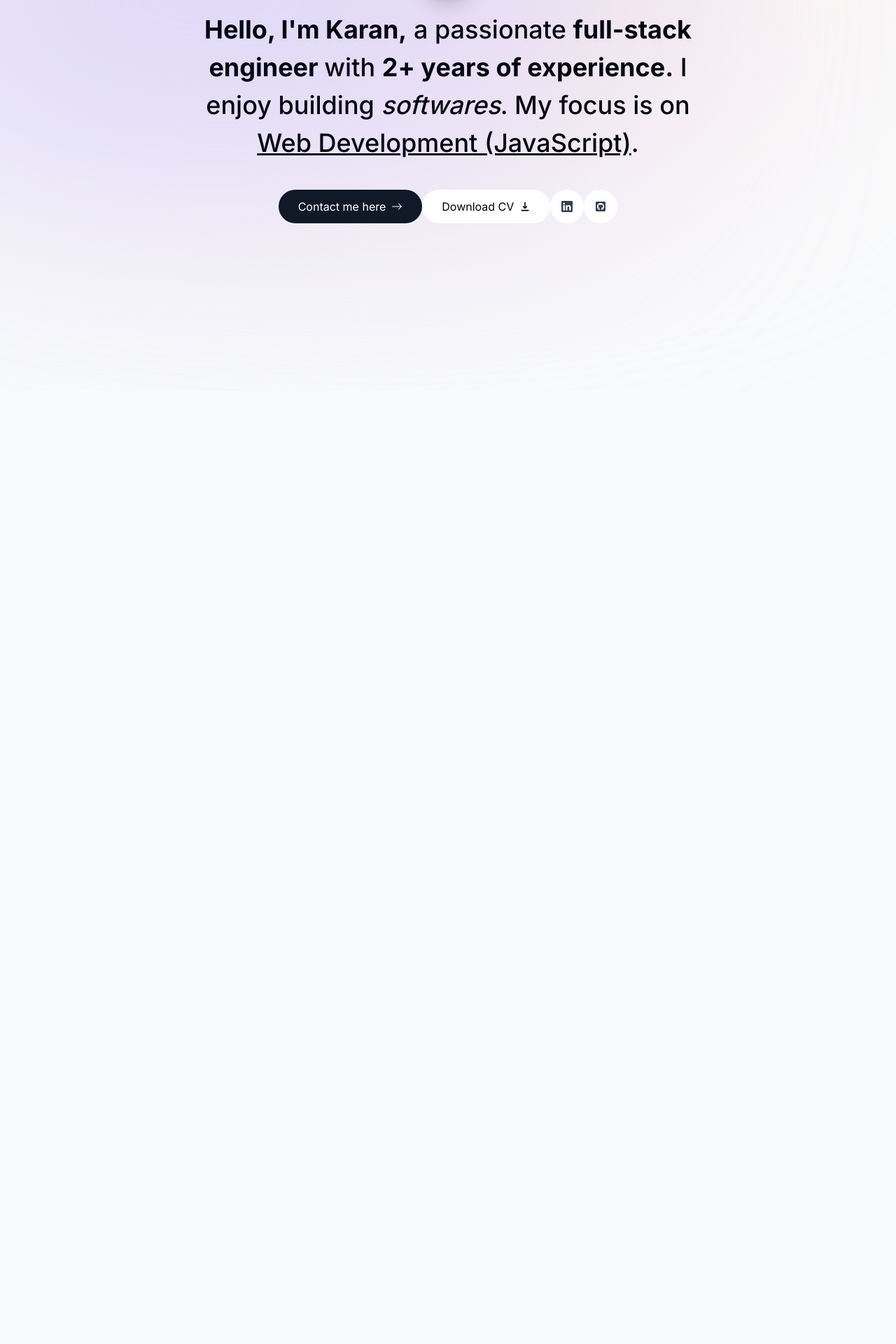
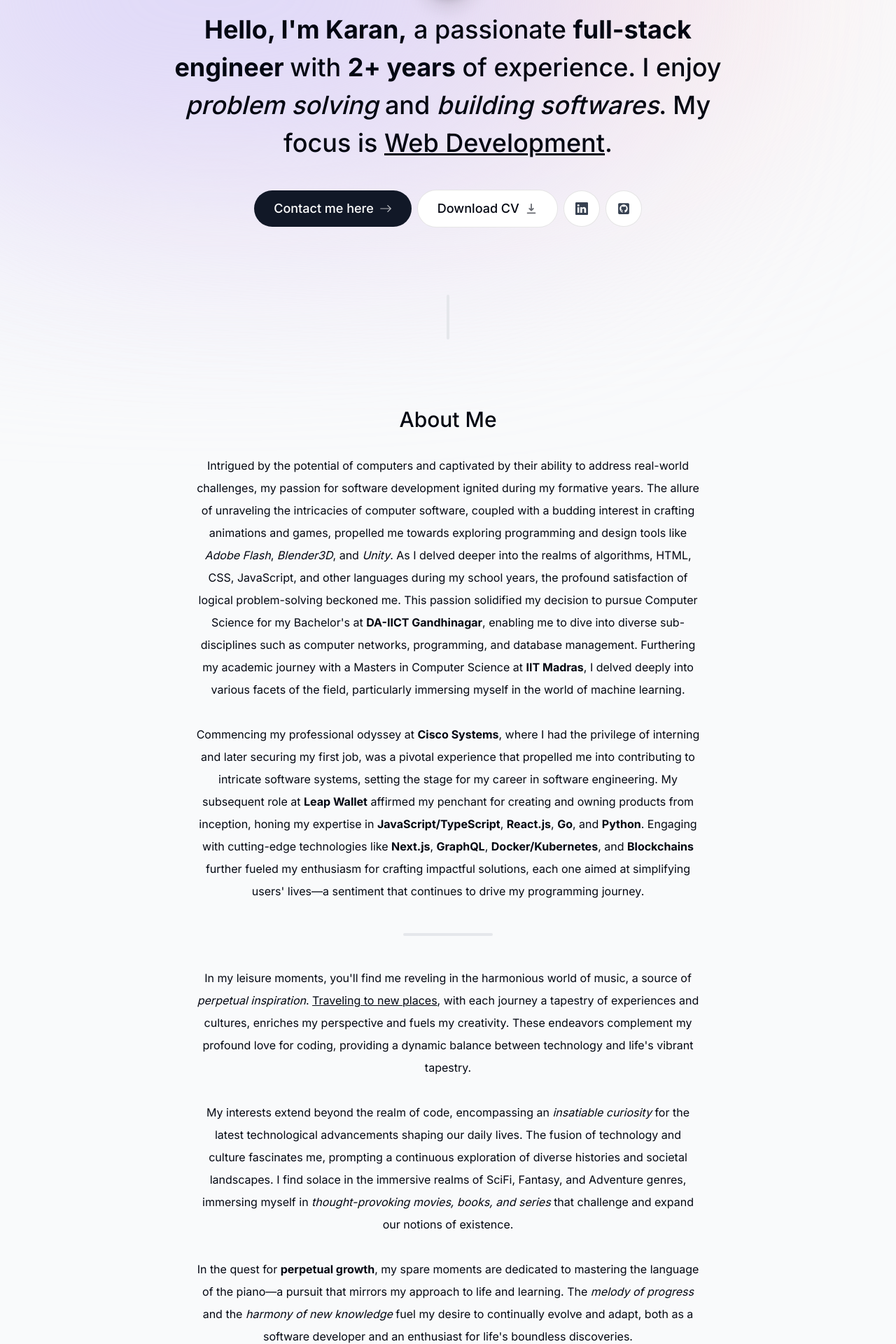
Before and after one commit to karancoder/portfolio, a Next.js app: page / in a window 1280 px wide. Shown: the part 241-2161 px from the top of the page at 70% size. Before the commit the page ends 800 px from the top, so only its background shows below. Built offline with nearby package versions, Linux system fonts and the light colour scheme.

Commit message:
chore: about section v1

```diff
--- a/src/app/layout.tsx
+++ b/src/app/layout.tsx
@@ -18,10 +18,10 @@
   return (
     <html lang="en">
       <body
-        className={`bg-gray-50 pt-28 sm:pt-36 text-gray-950 relative ${inter.className}`}
+        className={`relative bg-gray-50 pt-28 text-gray-950 sm:pt-36 ${inter.className}`}
       >
-        <div className="bg-[#fbe2e3] absolute -z-10 top-[-6rem] right-[11rem] h-[31.25rem] w-[31.25rem] rounded-full blur-[10rem] sm:w-[68.75rem]"></div>
-        <div className="bg-[#dbd7fb] absolute top-[-1rem] left-[-35rem] md:left-[-33rem] lg:left-[-28rem] xl:left-[-15rem] 2xl:left-[-5rem] h-[31.25rem] w-[50rem]  rounded-full blur-[10rem] sm:w-[68.75rem] -z-10"></div>
+        <div className="absolute right-[11rem] top-[-6rem] -z-10 h-[31.25rem] w-[31.25rem] rounded-full bg-[#fbe2e3] blur-[10rem] sm:w-[68.75rem]"></div>
+        <div className="absolute left-[-35rem] top-[-1rem] -z-10 h-[31.25rem] w-[50rem] rounded-full bg-[#dbd7fb] blur-[10rem] sm:w-[68.75rem] md:left-[-33rem] lg:left-[-28rem] xl:left-[-15rem] 2xl:left-[-5rem]"></div>
         <Header />
         {children}
       </body>
--- a/src/app/page.tsx
+++ b/src/app/page.tsx
@@ -1,9 +1,13 @@
+import About from "@/components/about";
 import Intro from "@/components/intro";
+import SectionDivider from "@/components/section-divider";
 
 export default function Home() {
   return (
-    <main className="flex flex-col px-4 items-center">
+    <main className="flex flex-col items-center px-4">
       <Intro />
+      <SectionDivider />
+      <About />
     </main>
   );
 }
--- /dev/null
+++ b/src/components/about.tsx
@@ -0,0 +1,103 @@
+"use client";
+
+import { motion } from "framer-motion";
+import SectionHeading from "./section-heading";
+
+type AboutProps = {};
+
+function About({}: AboutProps) {
+  return (
+    <motion.section
+      initial={{ opacity: 0, y: 100 }}
+      animate={{ opacity: 1, y: 0 }}
+      transition={{ delay: 0.175 }}
+      className="mb-28 max-w-[45rem] text-center leading-8 sm:mb-40"
+    >
+      <SectionHeading>About me</SectionHeading>
+      <p>
+        Intrigued by the potential of computers and captivated by their ability
+        to address real-world challenges, my passion for software development
+        ignited during my formative years. The allure of unraveling the
+        intricacies of computer software, coupled with a budding interest in
+        crafting animations and games, propelled me towards exploring
+        programming and design tools like{" "}
+        <span className="italic">Adobe Flash</span>,{" "}
+        <span className="italic">Blender3D</span>, and{" "}
+        <span className="italic">Unity</span>. As I delved deeper into the
+        realms of algorithms, <span className="code">HTML</span>,{" "}
+        <span className="code">CSS</span>,{" "}
+        <span className="code">JavaScript</span>, and other languages during my
+        school years, the profound satisfaction of logical problem-solving
+        beckoned me. This passion solidified my decision to pursue Computer
+        Science for my Bachelor's at{" "}
+        <span className="font-bold">DA-IICT Gandhinagar</span>, enabling me to
+        dive into diverse sub-disciplines such as computer networks,
+        programming, and database management. Furthering my academic journey
+        with a Masters in Computer Science at{" "}
+        <span className="font-bold">IIT Madras</span>, I delved deeply into
+        various facets of the field, particularly immersing myself in the world
+        of machine learning.
+        <br />
+        <br />
+        Commencing my professional odyssey at{" "}
+        <span className="font-bold">Cisco Systems</span>, where I had the
+        privilege of interning and later securing my first job, was a pivotal
+        experience that propelled me into contributing to intricate software
+        systems, setting the stage for my career in software engineering. My
+        subsequent role at <span className="font-bold">Leap Wallet</span>{" "}
+        affirmed my penchant for creating and owning products from inception,
+        honing my expertise in{" "}
+        <span className="font-bold">JavaScript/TypeScript</span>,{" "}
+        <span className="font-bold">React.js</span>,{" "}
+        <span className="font-bold">Go</span>, and{" "}
+        <span className="font-bold">Python</span>. Engaging with cutting-edge
+        technologies like <span className="font-bold">Next.js</span>,{" "}
+        <span className="font-bold">GraphQL</span>,{" "}
+        <span className="font-bold">Docker/Kubernetes</span>, and{" "}
+        <span className="font-bold">Blockchains</span> further fueled my
+        enthusiasm for crafting impactful solutions, each one aimed at
+        simplifying users' lives—a sentiment that continues to drive my
+        programming journey.
+      </p>
+      <br />
+      <div className="flex w-full flex-row items-center justify-center">
+        <div className="my-3 hidden h-1 w-32 rounded-full bg-gray-200 sm:block"></div>
+      </div>
+      <br />
+      <p>
+        In my leisure moments, you'll find me reveling in the harmonious world
+        of music, a source of{" "}
+        <span className="italic">perpetual inspiration</span>.{" "}
+        <span className="underline">Traveling to new places</span>, with each
+        journey a tapestry of experiences and cultures, enriches my perspective
+        and fuels my creativity. These endeavors complement my profound love for
+        coding, providing a dynamic balance between technology and life's
+        vibrant tapestry.
+        <br />
+        <br />
+        My interests extend beyond the realm of code, encompassing an{" "}
+        <span className="italic">insatiable curiosity</span> for the latest
+        technological advancements shaping our daily lives. The fusion of
+        technology and culture fascinates me, prompting a continuous exploration
+        of diverse histories and societal landscapes. I find solace in the
+        immersive realms of SciFi, Fantasy, and Adventure genres, immersing
+        myself in{" "}
+        <span className="italic">
+          thought-provoking movies, books, and series
+        </span>{" "}
+        that challenge and expand our notions of existence.
+        <br />
+        <br />
+        In the quest for <span className="font-bold">perpetual growth</span>, my
+        spare moments are dedicated to mastering the language of the piano—a
+        pursuit that mirrors my approach to life and learning. The{" "}
+        <span className="italic">melody of progress</span> and the{" "}
+        <span className="italic">harmony of new knowledge</span> fuel my desire
+        to continually evolve and adapt, both as a software developer and an
+        enthusiast for life's boundless discoveries.
+      </p>
+    </motion.section>
+  );
+}
+
+export default About;
--- a/src/components/intro.tsx
+++ b/src/components/intro.tsx
@@ -13,7 +13,7 @@
 
 function Intro({}: IntroProps) {
   return (
-    <section className=" mb-28 max-w-[50rem] text-center sm:mb-0">
+    <section className=" mb-28 max-w-[52rem] text-center sm:mb-0">
       <div className="flex flex-row items-center justify-center">
         <div className="relative">
           <motion.div
@@ -47,35 +47,60 @@
         </div>
       </div>
 
-      <motion.p
+      <motion.h1
         initial={{ opacity: 0, y: 100 }}
         animate={{ opacity: 1, y: 0 }}
         className="mb-10 mt-4 px-4 text-2xl font-medium !leading-[1.5] sm:text-4xl"
       >
         <span className="font-bold">Hello, I'm Karan,</span> a passionate{" "}
         <span className="font-bold">full-stack engineer </span>
-        with <span className="font-bold">2+ years of experience.</span> I enjoy
-        building <span className="italic">softwares</span>. My focus is on{" "}
-        <span className="underline">Web Development (JavaScript)</span>.
-      </motion.p>
+        with <span className="font-bold">2+ years</span> of experience. I enjoy{" "}
+        <span className="italic">problem solving</span> and{" "}
+        <span className="italic">building softwares</span>. My focus is{" "}
+        <span className="underline">Web Development</span>.
+      </motion.h1>
 
-      <div className="flex flex-col items-center justify-center sm:flex-row">
+      <motion.div
+        initial={{ opacity: 0, y: 100 }}
+        animate={{ opacity: 1, y: 0 }}
+        transition={{
+          delay: 0.1,
+        }}
+        className="flex flex-col items-center justify-center gap-2 px-4 text-lg font-medium sm:flex-row"
+      >
         <Link
           href="#contact"
-          className="flex items-center gap-2 rounded-full bg-gray-900 px-7 py-3 text-white"
+          className="group flex items-center gap-2 rounded-full bg-gray-900 px-7 py-3 text-white outline-none transition hover:scale-110 hover:bg-gray-950 focus:scale-110 active:scale-105"
         >
-          Contact me here <BsArrowRight />
+          Contact me here{" "}
+          <BsArrowRight className="opacity-70 transition group-hover:translate-x-1" />
         </Link>
-        <a className="flex items-center gap-2 rounded-full bg-white px-7 py-3">
-          Download CV <HiDownload />
+
+        <a
+          className="group flex cursor-pointer items-center gap-2 rounded-full border border-black/10 bg-white px-7 py-3 transition hover:scale-110 focus:scale-110 active:scale-105"
+          href="/MyResume.pdf"
+          download
+        >
+          Download CV{" "}
+          <HiDownload className="opacity-60 transition group-hover:translate-y-1" />
         </a>
-        <a className="flex items-center gap-2 rounded-full bg-white p-4 text-gray-700">
+
+        <a
+          href="https://www.linkedin.com/in/karanjivani01"
+          className="flex cursor-pointer items-center gap-2 rounded-full border border-black/10 bg-white p-4 text-gray-700 transition hover:scale-[1.15] hover:text-gray-950 focus:scale-[1.15] active:scale-105"
+          target="_blank"
+        >
           <BsLinkedin />
         </a>
-        <a className="flex items-center gap-2 rounded-full bg-white p-4 text-gray-700">
+
+        <a
+          href="https://github.com/karancoder"
+          className="flex cursor-pointer items-center gap-2 rounded-full border border-black/10 bg-white p-4 text-gray-700 transition hover:scale-[1.15] hover:text-gray-950 focus:scale-[1.15] active:scale-105"
+          target="_blank"
+        >
           <FaGithubSquare />
         </a>
-      </div>
+      </motion.div>
     </section>
   );
 }
--- /dev/null
+++ b/src/components/project.tsx
@@ -0,0 +1,14 @@
+import React from "react";
+import SectionHeading from "./section-heading";
+
+type ProjectsProps = {};
+
+function Projects({}: ProjectsProps) {
+  return (
+    <section>
+      <SectionHeading>Projects</SectionHeading>
+    </section>
+  );
+}
+
+export default Projects;
--- /dev/null
+++ b/src/components/section-divider.tsx
@@ -0,0 +1,19 @@
+"use client";
+
+import { motion } from "framer-motion";
+import React from "react";
+
+type SectionDividerProps = {};
+
+function SectionDivider({}: SectionDividerProps) {
+  return (
+    <motion.div
+      initial={{ opacity: 0, y: 100 }}
+      animate={{ opacity: 1, y: 0 }}
+      transition={{ delay: 0.125 }}
+      className="my-24 hidden h-16 w-1 rounded-full bg-gray-200 sm:block"
+    ></motion.div>
+  );
+}
+
+export default SectionDivider;
--- /dev/null
+++ b/src/components/section-heading.tsx
@@ -0,0 +1,13 @@
+import React from "react";
+
+type SectionHeadingProps = { children: React.ReactNode };
+
+function SectionHeading({ children }: SectionHeadingProps) {
+  return (
+    <h2 className="mb-8 flex w-full flex-row items-center justify-center text-3xl font-medium capitalize">
+      {children}
+    </h2>
+  );
+}
+
+export default SectionHeading;
```
Also changed, not shown: src/components/header.tsx (+6 -6 lines), 1 other file (tests, documents, lock files or other folders).
